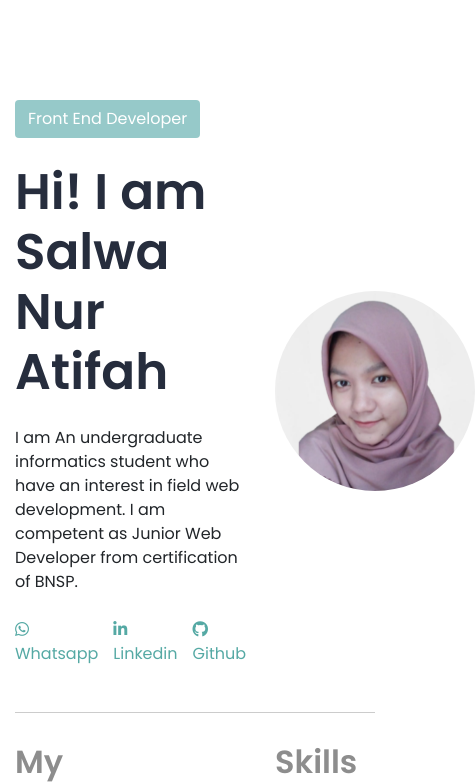
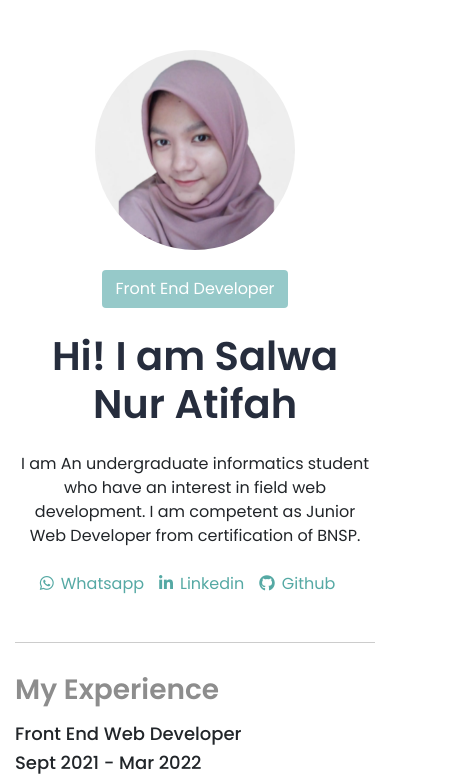
Before and after one commit to salwanurra/myprofile, a plain HTML site: page index.html in a window 390 px wide. Shown: the top 784 px of the page, 475 px wide, since content can reach past the window. Drawn offline with nearby package versions, Linux system fonts and the light colour scheme.

Commit message:
make website responsive

```diff
--- a/assets/css/style.css
+++ b/assets/css/style.css
@@ -97,3 +97,58 @@ h1{
     margin-top: 12px;
     padding-left: 15px;
 }
+
+@media screen and (max-width: 992px) {
+    body {
+        padding-top: 50px;
+    }
+
+    .social-media {
+        justify-content: center;
+    }
+
+    h1 {
+        font-size: 40px;
+    }
+
+    h2 {
+        font-size: 28px;
+    }
+
+    h5 {
+        font-size: 18px;
+    }
+
+    .header {
+        flex-direction: column-reverse !important;
+    }
+
+    .header .col-lg-4 {
+        margin-bottom: 20px;
+    }
+
+    .header .col-lg-8 {
+        text-align: center;
+    }
+
+    .design, .calculator {
+        top: 0px !important;
+        margin-bottom: 3rem!important;
+    }
+
+    .skills, .experience {
+        margin-bottom: 2rem!important;
+    }
+
+    .projects .col-lg-6 {
+        padding-left: 2rem !important;
+    }
+
+}
+
+@media screen and (max-width: 768px) {
+    .experience .d-flex {
+        justify-content: unset;
+        flex-direction: column;
+    }
+}
--- a/index.html
+++ b/index.html
@@ -14,8 +14,8 @@
 </head>
 <body>
     <div class="container">
-        <div class="row align-items-center">
-            <div class="col-8">
+        <div class="row align-items-center header">
+            <div class="col-lg-8">
                 <button class="btn btn-frontend mb-4" style="background-color: rgb(150 201 201); color: white;">Front End Developer</button>
                 <h1>Hi! I am Salwa Nur Atifah</h1>
                 <p class="my-4">
@@ -28,7 +28,7 @@
                     <li><a href="https://github.com/salwanurra/"><i class="fa-brands fa-github"></i><span>Github</span></a></li>
                 </ul>
             </div>
-            <div class="col-4 text-center">
+            <div class="col-lg-4 text-center">
                 <img src="assets/images/profile.png" style="border-radius: 50%; height: 200px;" />
             </div>
         </div>
@@ -36,7 +36,7 @@
 
         <div class="sub">
             <div class="row">
-                <div class="col-8 pr-5 mb-5">
+                <div class="col-lg-8 pr-5 mb-5 experience">
                     <h2 class="mb-3">My Experience</h2>
                     <div class="d-flex justify-content-between mb-2">
                         <h5>Front End Web Developer</h5>
@@ -50,7 +50,7 @@
                         <li>Implementing responsive web design</li>
                     </ul>
                 </div>
-                <div class="col-4 skills">
+                <div class="col-lg-4 skills">
                     <h2>Skills</h2>
                     <div class="skills-wrapper">
                         <span>HTML</span>
@@ -64,7 +64,7 @@
                     </div>
                 </div>
                 <div class="row projects">
-                    <div class="col-6 pl-5">
+                    <div class="col-lg-6 pl-5">
                     <h2 class="mb-4">My Projects</h2>
                         <div class="mb-5">
                             <img src="assets/images/Cocktailspedia.png" class="w-100 mb-4 rounded"/>
@@ -81,7 +81,7 @@
                             <p>Design with gestalt principles use Figma.</p>
                         </div>
                     </div>
-                    <div class="col-6 calculator">
+                    <div class="col-lg-6 calculator">
                         <img src="assets/images/calculator.png" class="w-100 mb-4">
                         <a href="https://calculator-react-salwa.herokuapp.com/">Demo</a>
                         <h5>Calculator</h5>
```
